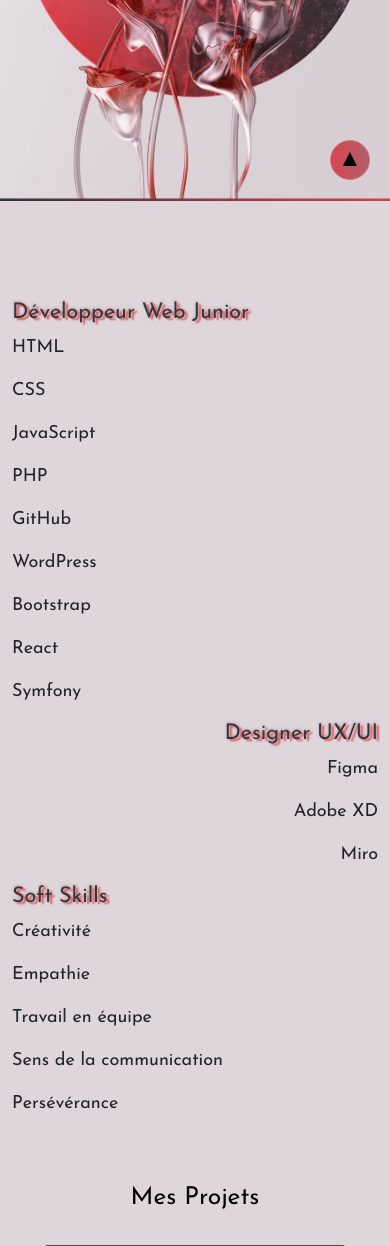
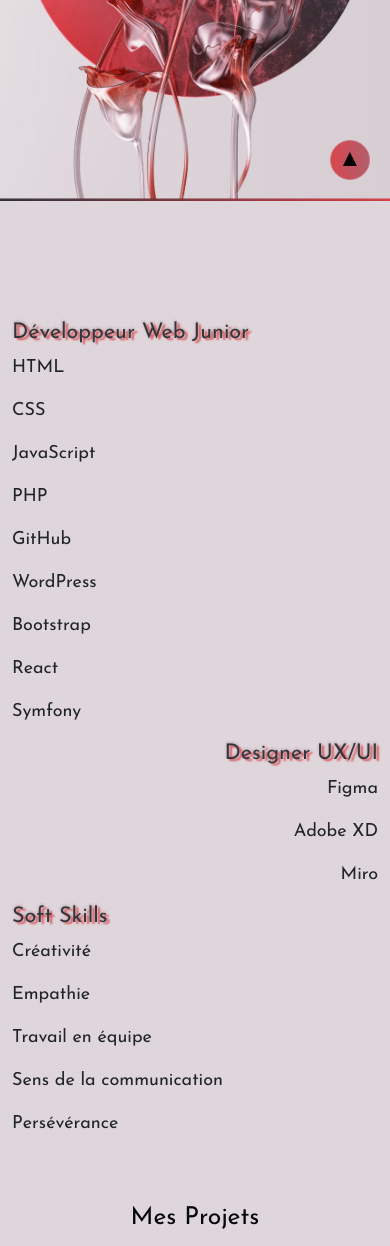
Before and after one commit to Diana0806/Portfolio, a PHP site: page / in a window 390 px wide. Shown: the part 644-1890 px from the top of the page. Run offline with PHP 8.4, Linux system fonts and the light colour scheme.

Commit message:
mobcompetences block

```diff
--- a/assets/style.css
+++ b/assets/style.css
@@ -95,7 +95,7 @@
   /* Competences animation */
   #mobcompetences {
     display: block;
-    padding-top: 100px !important;
+    margin-top: 120px;
   }
 
   #mobcompetences p {
```
